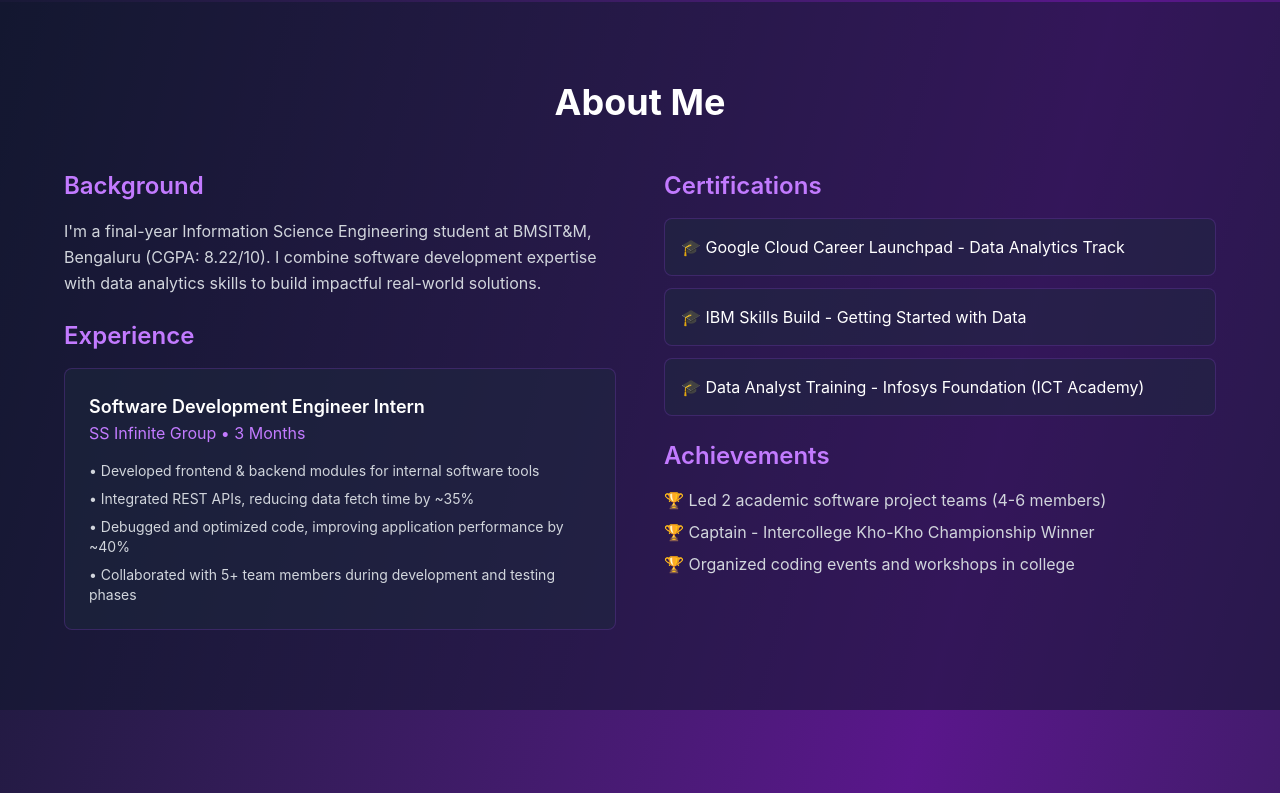
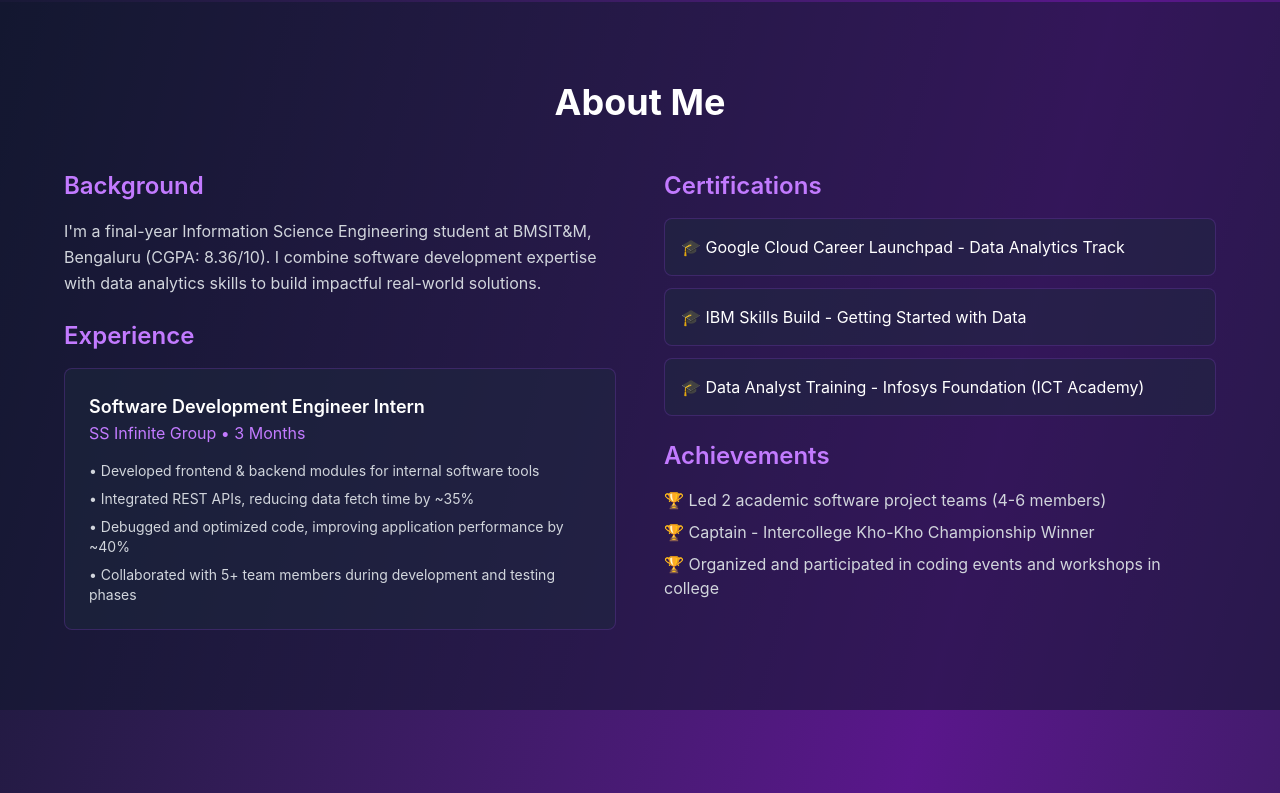
Before and after one commit to Lokeshs-2005/Portfolio, a React (Vite) app: page / in a window 1280 px wide. Shown: the part 615-1408 px from the top of the page. Built offline with nearby package versions, Linux system fonts and the light colour scheme.

Commit message:
Update personal information and achievements in App.jsx

```diff
--- a/src/App.jsx
+++ b/src/App.jsx
@@ -236,7 +236,7 @@ export default function Portfolio() {
             <div>
               <h3 className="text-2xl font-semibold mb-4 text-purple-400">Background</h3>
               <p className="text-gray-300 leading-relaxed mb-6">
-                I'm a final-year Information Science Engineering student at BMSIT&M, Bengaluru (CGPA: 8.22/10).
+                I'm a final-year Information Science Engineering student at BMSIT&M, Bengaluru (CGPA: 8.36/10).
                 I combine software development expertise with data analytics skills to build impactful real-world solutions.
               </p>
               <h3 className="text-2xl font-semibold mb-4 text-purple-400">Experience</h3>
@@ -268,7 +268,7 @@ export default function Portfolio() {
               <ul className="space-y-2 text-gray-300">
                 <li>🏆 Led 2 academic software project teams (4-6 members)</li>
                 <li>🏆 Captain - Intercollege Kho-Kho Championship Winner</li>
-                <li>🏆 Organized coding events and workshops in college</li>
+                <li>🏆 Organized and participated in coding events and workshops in college</li>
               </ul>
             </div>
           </div>
```
